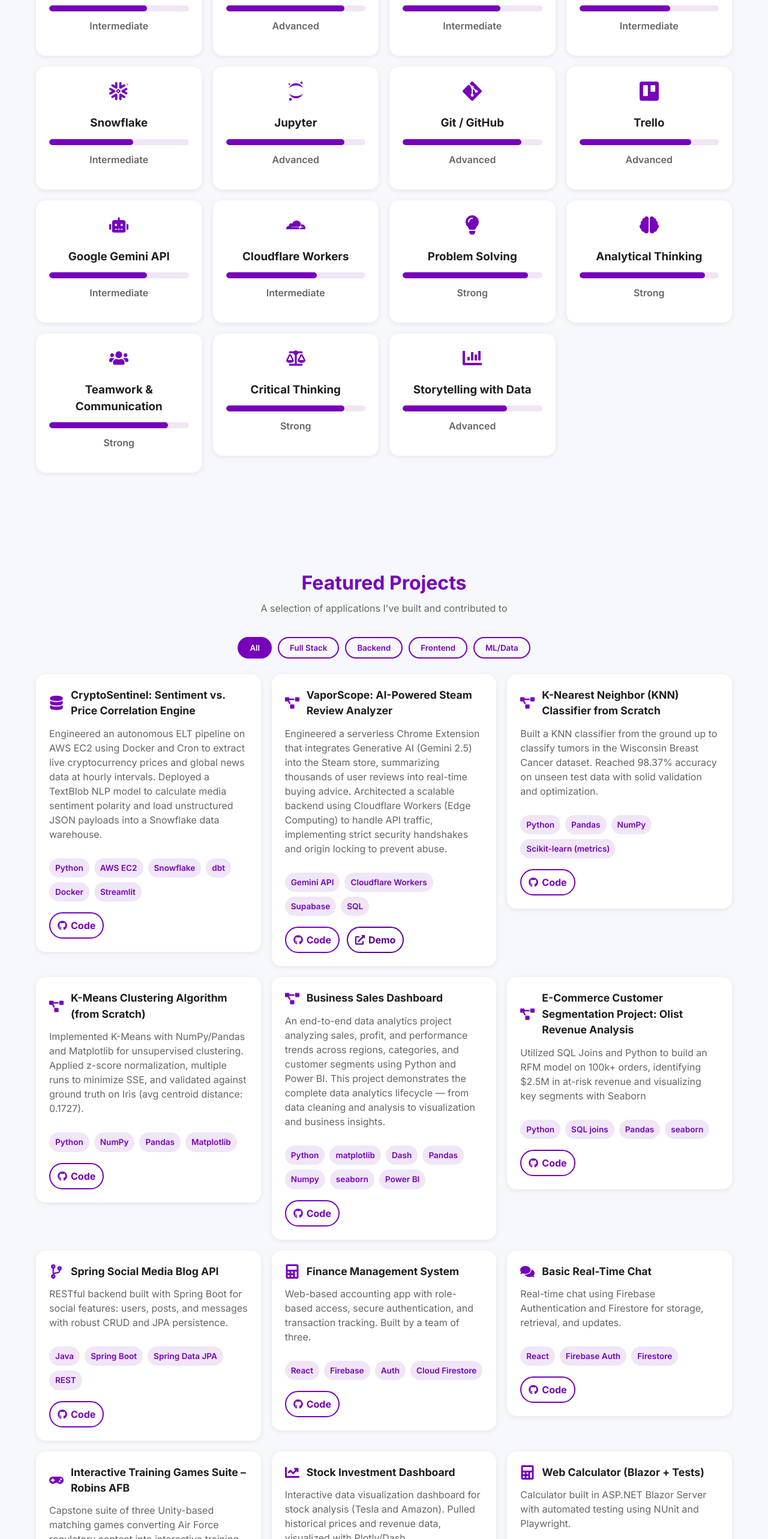
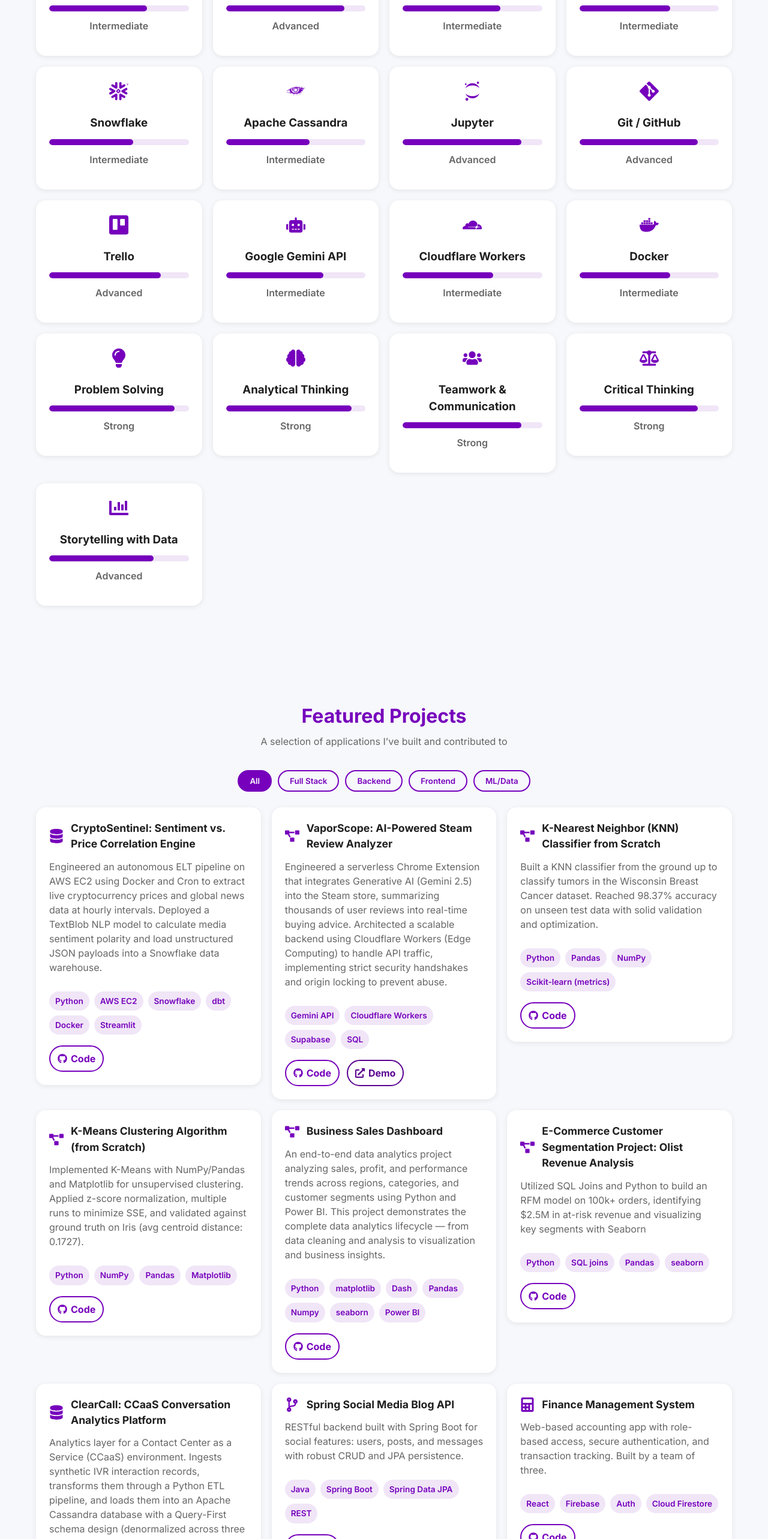
Before and after one commit to davidqm7/React-portfolio, a React (Vite) app: page / in a window 1280 px wide. Shown: the part 3180-5746 px from the top of the page at 60% size. Built offline with nearby package versions, Linux system fonts and the light colour scheme.

Commit message:
added project

```diff
--- a/src/data/projects.jsx
+++ b/src/data/projects.jsx
@@ -81,6 +81,16 @@ export const projectsData = [
     repo: 'https://github.com/davidqm7/olist-customer-segmentation'
   },
   // Backend
+  {
+    id: 'clearcall',
+    title: 'ClearCall: CCaaS Conversation Analytics Platform',
+    category: 'backend',
+    icon: <FaDatabase />,
+    description:
+      'Analytics layer for a Contact Center as a Service (CCaaS) environment. Ingests synthetic IVR interaction records, transforms them through a Python ETL pipeline, and loads them into an Apache Cassandra database with a Query-First schema design (denormalized across three tables). A Spring Boot REST API exposes agent handle times, IVR containment rates, and call category trends via Java Streams aggregation.',
+    tech: ['Python', 'Java', 'Spring Boot', 'Apache Cassandra', 'Docker', 'ETL Pipeline'],
+    repo: 'https://github.com/davidqm7/ClearCall'
+  },
   {
     id: 'p1',
     title: 'Spring Social Media Blog API',
--- a/src/data/skills.jsx
+++ b/src/data/skills.jsx
@@ -36,6 +36,8 @@ import {
   SiCloudflare,
   SiSupabase,
   SiSnowflake,
+  SiApachecassandra,
+  SiDocker,
 } from 'react-icons/si';
 
 // Filters shown as buttons in the Skills section
@@ -90,6 +92,7 @@ export const skillsData = [
   { id: 'db3', name: 'Firebase Firestore', icon: <SiFirebase />, category: 'databases', level: 70, proficiency: 'Intermediate' },
   { id: 'db4', name: 'Supabase', icon: <SiSupabase />, category: 'databases', level: 65, proficiency: 'Intermediate' },
   { id: 'db5', name: 'Snowflake', icon: <SiSnowflake />, category: 'databases', level: 60, proficiency: 'Intermediate' },
+  { id: 'db6', name: 'Apache Cassandra', icon: <SiApachecassandra />, category: 'databases', level: 60, proficiency: 'Intermediate' },
 
   // Tools
   { id: 'tool1', name: 'Jupyter', icon: <SiJupyter />, category: 'tools', level: 85, proficiency: 'Advanced' },
@@ -97,6 +100,7 @@ export const skillsData = [
   { id: 'tool3', name: 'Trello', icon: <SiTrello />, category: 'tools', level: 80, proficiency: 'Advanced' },
   { id: 'tool4', name: 'Google Gemini API', icon: <FaRobot />, category: 'tools', level: 70, proficiency: 'Intermediate' },
   { id: 'tool5', name: 'Cloudflare Workers', icon: <SiCloudflare />, category: 'tools', level: 65, proficiency: 'Intermediate' },
+  { id: 'tool6', name: 'Docker', icon: <SiDocker />, category: 'tools', level: 65, proficiency: 'Intermediate' },
 
   // Soft Skills
   { id: 'soft1', name: 'Problem Solving', icon: <FaLightbulb />, category: 'soft', level: 90, proficiency: 'Strong' },
```
